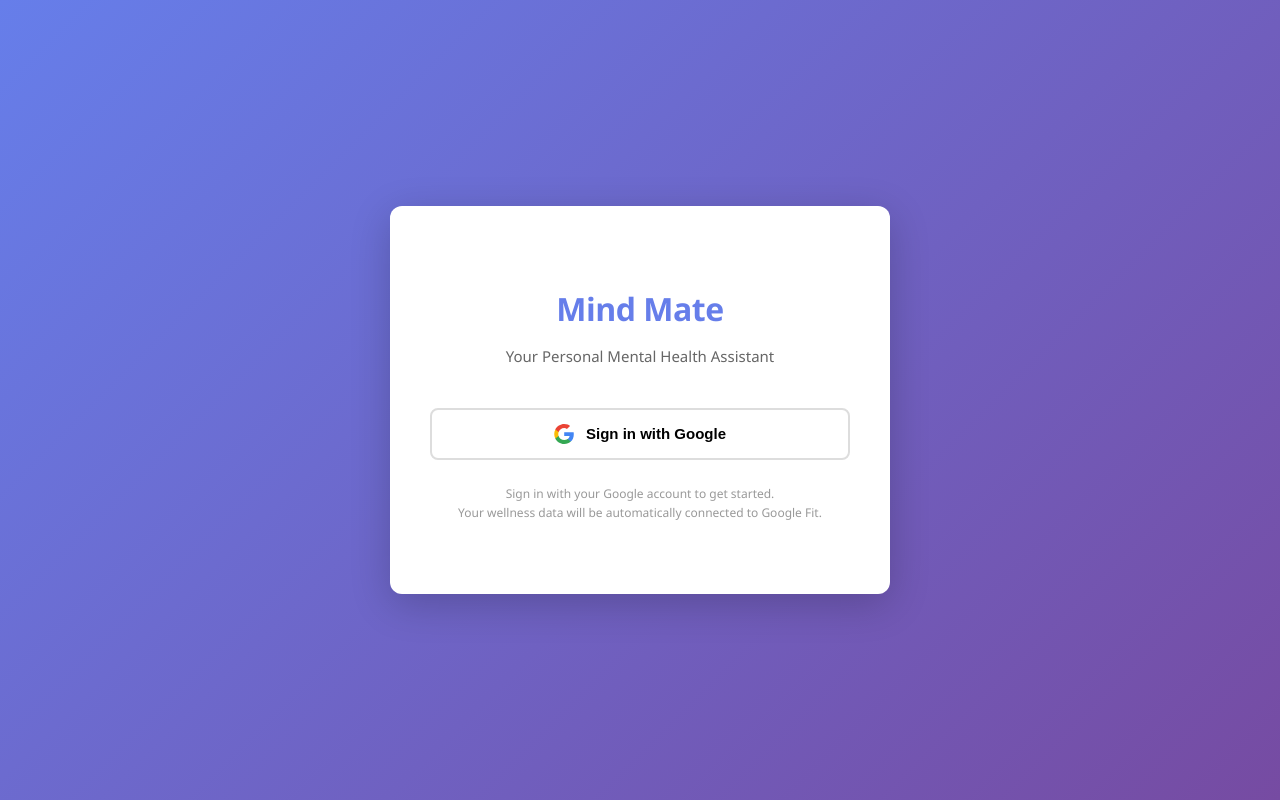
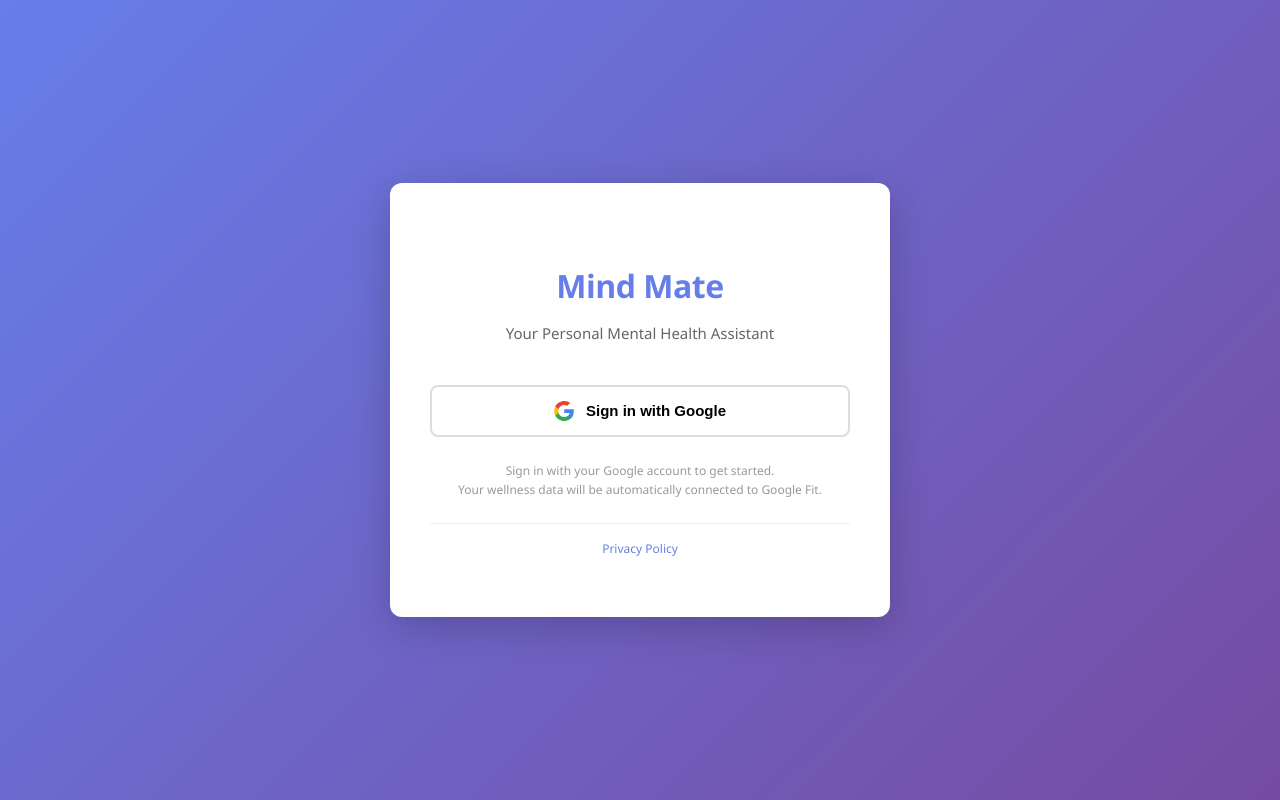
Before and after one commit to brajbeekay2017/mind-mate, a React (Vite) app in the folder frontend/: page / in a window 1280 px wide. Built offline with nearby package versions, Linux system fonts and the light colour scheme.

Commit message:
Added link to Privacy Policy on Login Page

```diff
--- a/frontend/src/components/LoginPage.jsx
+++ b/frontend/src/components/LoginPage.jsx
@@ -192,6 +192,17 @@ export default function LoginPage({ onLogin }) {
           Sign in with your Google account to get started.<br />
           Your wellness data will be automatically connected to Google Fit.
         </p>
+
+        <div style={{
+          marginTop: '24px',
+          paddingTop: '16px',
+          borderTop: '1px solid #eee',
+          fontSize: '12px'
+        }}>
+          <a href="http://localhost:4000/privacy" target="_blank" rel="noopener noreferrer" style={{color: '#667eea', textDecoration: 'none', cursor: 'pointer'}}>
+            Privacy Policy
+          </a>
+        </div>
       </div>
     </div>
   )
```
